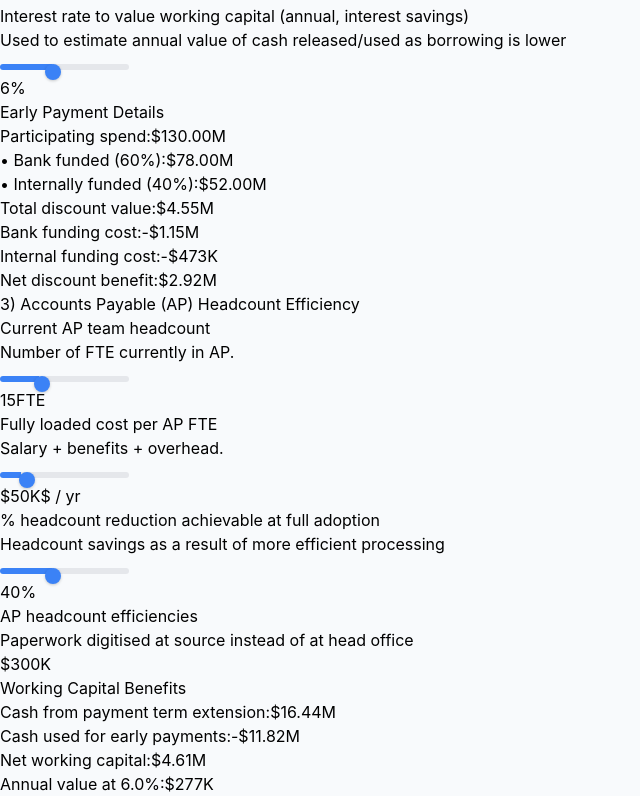
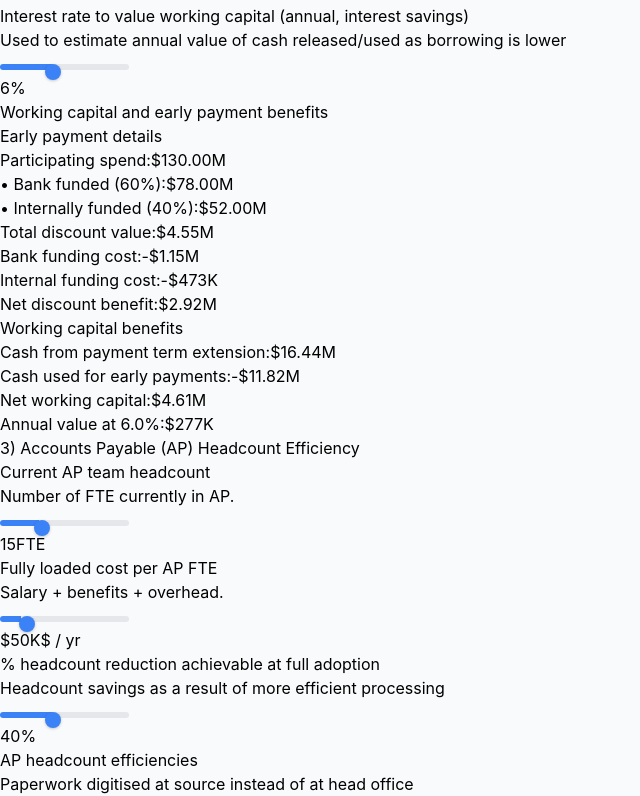
Before and after one commit to tim-1965/newdigitaltradeapp, a React (Vite) app: page / in a window 1280 px wide. Shown: the part 1628-2424 px from the top of the page, without its empty margins (0-640 px from the left). Built offline with nearby package versions, Linux system fonts and the light colour scheme.

Commit message:
Add files via upload

```diff
--- a/src/TradeSimulator.jsx
+++ b/src/TradeSimulator.jsx
@@ -351,7 +351,7 @@ export default function TradeSimulator() {
             </div>
 
             {/* Summary card aligned with top of panel */}
-              <div className="bg-gradient-to-br from-indigo-600 via-purple-600 to-blue-600 rounded-lg shadow-xl p-6 text-white lg:row-start-1 lg:col-start-2">
+              <div className="bg-gradient-to-br from-indigo-600 via-purple-600 to-blue-600 rounded-lg shadow-xl p-6 text-white lg:row-start-1 lg:col-start-2 lg:self-start">
               <div className="grid md:grid-cols-2 gap-6">
                 {/* P&L Section */}
                 <div>
@@ -501,10 +501,12 @@ export default function TradeSimulator() {
                 />
               </div>
             </div>
-           {/* Early Payment Details follow under box 2 */}
-            <div className="bg-white rounded-lg shadow-md p-6 lg:row-start-2 lg:col-start-2 lg:mt-24">
-              <h3 className="text-lg font-semibold text-gray-900 mb-4">Early Payment Details</h3>
-              <div className="space-y-3 text-sm">
+           {/* Early payment + working capital benefits aligned with box 2 */}
+            <div className="bg-white rounded-lg shadow-md p-6 lg:row-start-2 lg:col-start-2 lg:self-start">
+              <h3 className="text-lg font-semibold text-gray-900 mb-4">Working capital and early payment benefits</h3>
+              <div className="grid md:grid-cols-2 gap-6 text-sm">
+                <div className="space-y-3">
+                  <div className="font-semibold text-gray-800">Early payment details</div>
                   <div className="flex justify-between">
                     <span className="text-gray-600">Participating spend:</span>
                     <span className="font-semibold">{formatCurrency(participatingSpend)}</span>
@@ -532,6 +534,26 @@ export default function TradeSimulator() {
                   <div className="flex justify-between pt-2 border-t font-bold">
                     <span className="text-gray-900">Net discount benefit:</span>
                     <span className="text-green-700">{formatCurrency(netDiscountBenefit)}</span>
+                  </div>
+                </div>
+                 <div className="space-y-3">
+                  <div className="font-semibold text-gray-800">Working capital benefits</div>
+                  <div className="flex justify-between">
+                    <span className="text-gray-600">Cash from payment term extension:</span>
+                    <span className="font-semibold text-green-700">{formatCurrency(wcFromExtension)}</span>
+                  </div>
+                  <div className="flex justify-between">
+                    <span className="text-gray-600">Cash used for early payments:</span>
+                    <span className="font-semibold text-red-700">-{formatCurrency(wcUsedForEarlyPay)}</span>
+                  </div>
+                  <div className="flex justify-between pt-2 border-t font-bold">
+                    <span className="text-gray-900">Net working capital:</span>
+                    <span className="text-green-700">{formatCurrency(netWorkingCapital)}</span>
+                  </div>
+                  <div className="flex justify-between pt-2 border-t">
+                    <span className="text-gray-600">Annual value at {formatNumber(wcInterestRate, 1)}%:</span>
+                    <span className="font-semibold text-blue-700">{formatCurrency(wcAnnualValue)}</span>
+                  </div>
                 </div>
               </div>
             </div>
@@ -581,28 +603,6 @@ export default function TradeSimulator() {
               </div>
              </div>
 
-               {/* Working Capital Benefits - Aligns with Box 2 (Early Payment section) */}
-               <div className="bg-white rounded-lg shadow-md p-6">
-                <h3 className="text-lg font-semibold text-gray-900 mb-4">Working Capital Benefits</h3>
-                <div className="space-y-3 text-sm">
-                  <div className="flex justify-between">
-                    <span className="text-gray-600">Cash from payment term extension:</span>
-                    <span className="font-semibold text-green-700">{formatCurrency(wcFromExtension)}</span>
-                  </div>
-                  <div className="flex justify-between">
-                    <span className="text-gray-600">Cash used for early payments:</span>
-                    <span className="font-semibold text-red-700">-{formatCurrency(wcUsedForEarlyPay)}</span>
-                  </div>
-                  <div className="flex justify-between pt-2 border-t font-bold">
-                    <span className="text-gray-900">Net working capital:</span>
-                    <span className="text-green-700">{formatCurrency(netWorkingCapital)}</span>
-                  </div>
-                  <div className="flex justify-between pt-2 border-t">
-                    <span className="text-gray-600">Annual value at {formatNumber(wcInterestRate, 1)}%:</span>
-                    <span className="font-semibold text-blue-700">{formatCurrency(wcAnnualValue)}</span>
-                  </div>
-                </div>
-              </div>
             {/* Headcount Efficiency aligned with box 3 */}
             <div className="bg-white rounded-lg shadow-md p-6 lg:row-start-3 lg:col-start-2 lg:mt-12">
               <h3 className="text-lg font-semibold text-gray-900 mb-4">Headcount Efficiency</h3>
```
Lines whose indentation alone changed are shown as unchanged.
